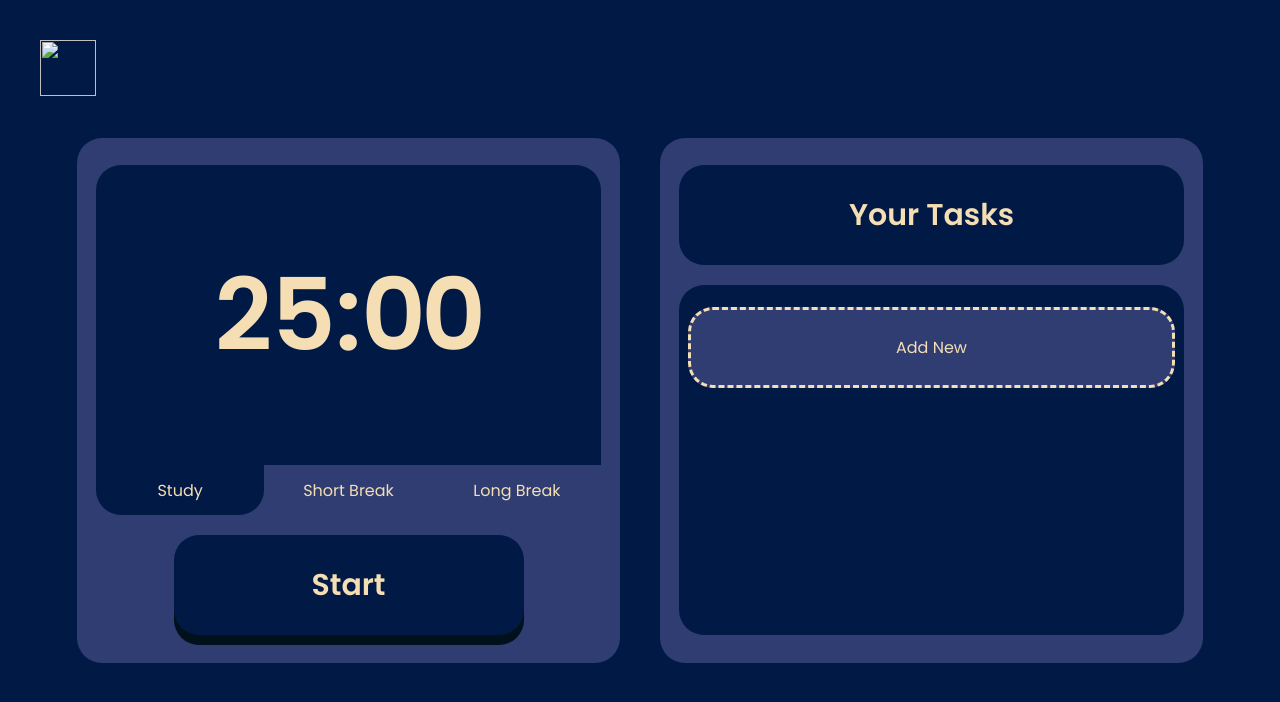
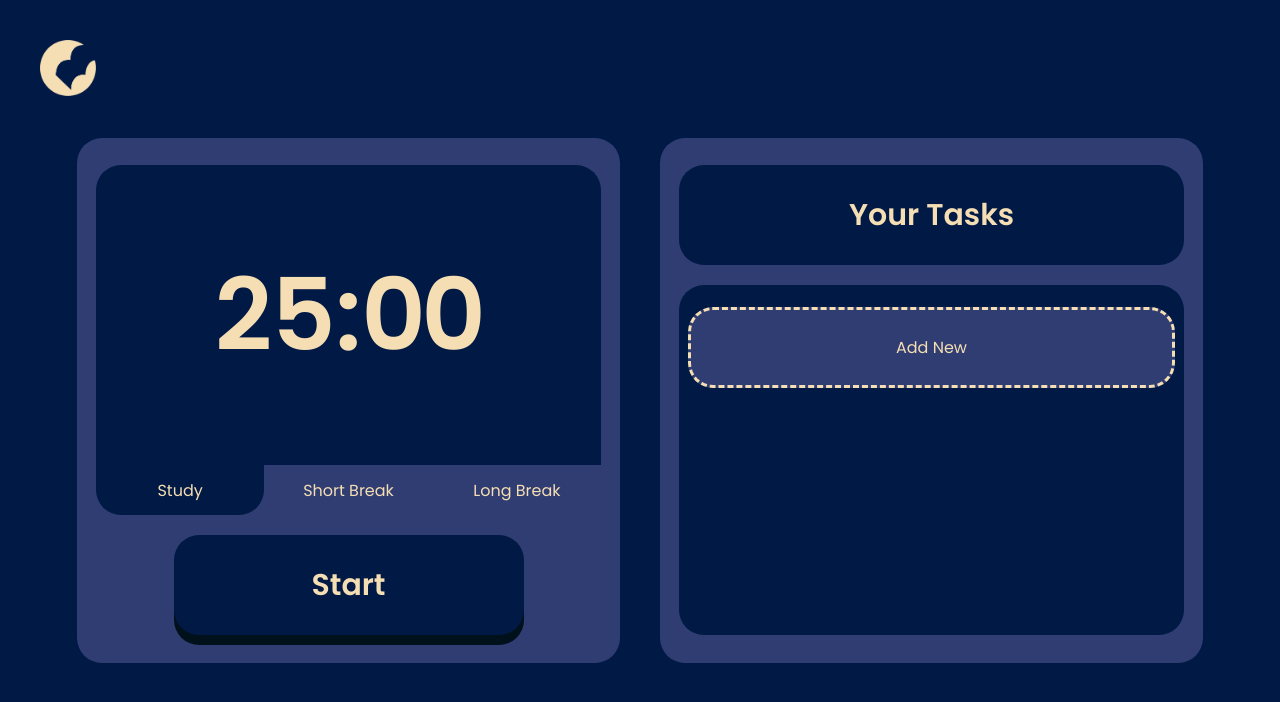
Before and after one commit to LYE-Software/langtimer, a plain HTML site: page index.html in a window 1280 px wide. Drawn offline with Linux system fonts and the light colour scheme.

Commit message:
Update index.html

```diff
--- a/index.html
+++ b/index.html
@@ -4,7 +4,7 @@
     <meta http-equiv="X-UA-Compatible" content="IE=edge">
     <meta name="viewport" content="width=device-width, initial-scale=1.0">
     <title>Lang Timer</title>
-    <link rel="icon" href="Lang inverse-1.png">
+    <link rel="icon" href="assets/logo.png">
     <style>
         @import url('https://fonts.googleapis.com/css2?family=Poppins:wght@100;200;300;400;500;600;700;800;900&display=swap');
 
@@ -173,7 +173,7 @@
 </head>
 <body>
     <div class="logo">
-        <img src="Lang inverse-1.png" class="logo">
+        <img src="assets/logo.png" class="logo">
     </div>
     <div class="wrap horizontalFlex full">
         <div class="verticalFlex largepanel">
```
